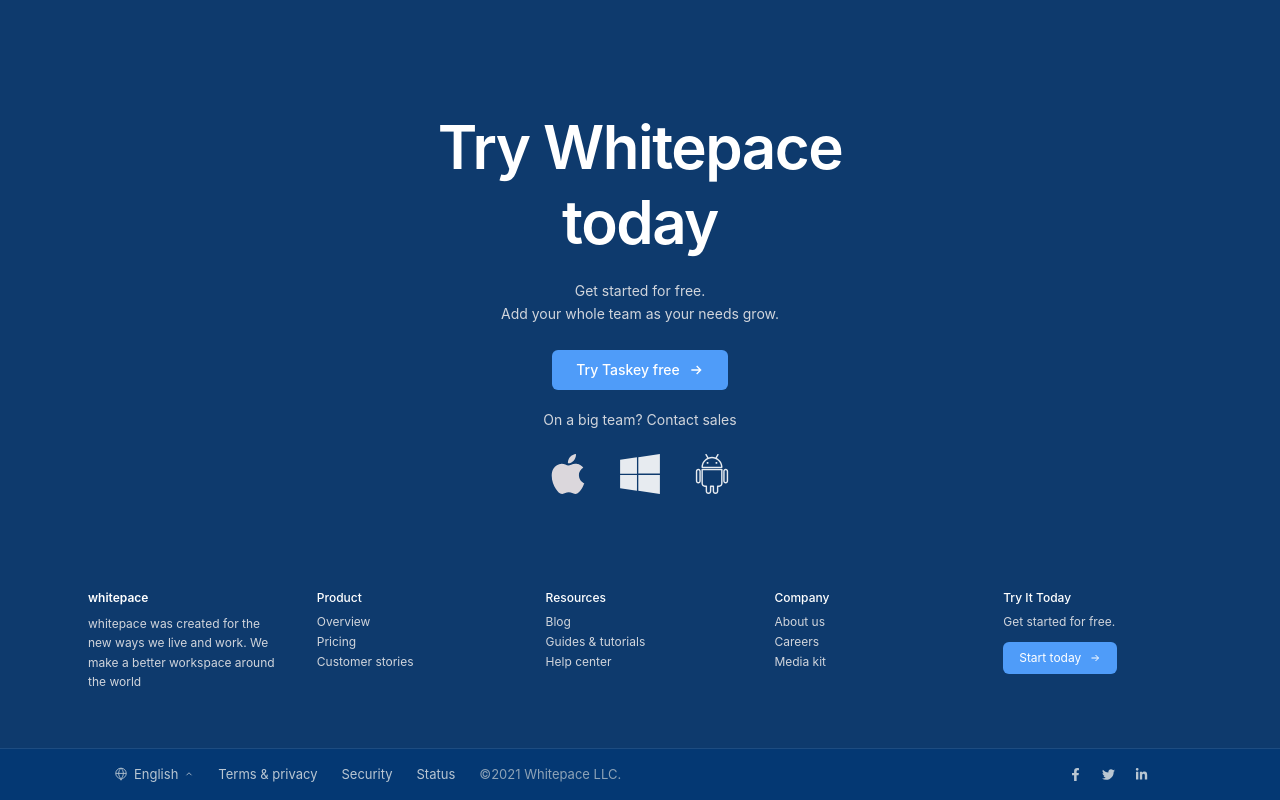
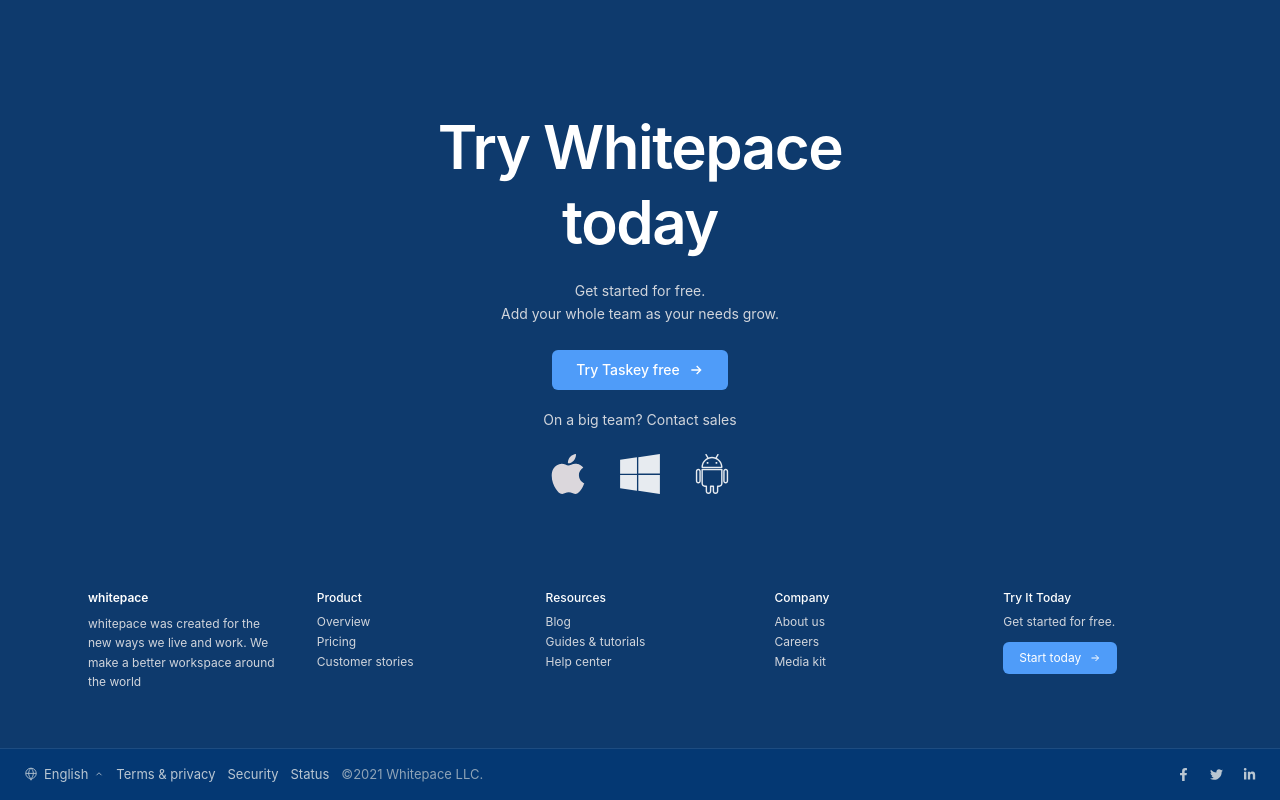
Before and after one commit to rajannautiyal41-web/Warehouse-Management-System, a React (Vite) app: page / in a window 1280 px wide. Shown: the part 7045-7845 px from the top of the page. Built offline with nearby package versions, Linux system fonts and the light colour scheme.

Commit message:
add responsiveness

```diff
--- a/src/components/layouts/Footer.jsx
+++ b/src/components/layouts/Footer.jsx
@@ -5,19 +5,26 @@
   const [open, setOpen] = useState(false);
 
   return (
-    <div className="bg-[#043873] border-t border-white/10">
+    <div className="bg-[#043873] border-t border-white/10 text-white">
 
       {/* MAIN CONTAINER */}
-      <div className="max-w-[1100px] mx-auto px-6 py-4 flex items-center gap-12">
+      <div className="
+        max-w-[1400px] mx-auto px-6 py-4
+        flex flex-wrap items-center justify-between gap-4
+      ">
 
         {/* LEFT SIDE */}
-        <div className="flex items-center gap-6 text-[13px] text-[#B9C6D2]">
+        <div className="
+          flex flex-wrap items-center gap-3
+          text-[11px] sm:text-[12px] md:text-[13px]
+          text-[#B9C6D2]
+        ">
 
           {/* LANGUAGE */}
           <div className="relative">
             <button
               onClick={() => setOpen(!open)}
-              className="flex items-center gap-1.5 hover:text-white"
+              className="flex items-center gap-1.5 hover:text-white whitespace-nowrap"
             >
               {/* Globe Icon */}
               <svg
@@ -46,7 +53,7 @@
               </svg>
             </button>
 
-            {/* DROPDOWN (UPWARD SMALL) */}
+            {/* DROPDOWN */}
             {open && (
               <div className="absolute bottom-7 left-0 bg-white text-black rounded shadow text-[12px] w-20">
                 <div className="px-3 py-1 hover:bg-gray-100 cursor-pointer">
@@ -59,23 +66,27 @@
             )}
           </div>
 
-          <span className="hover:text-white cursor-pointer">
+          <span className="hover:text-white cursor-pointer whitespace-nowrap">
             Terms & privacy
           </span>
-          <span className="hover:text-white cursor-pointer">
+          <span className="hover:text-white cursor-pointer whitespace-nowrap">
             Security
           </span>
-          <span className="hover:text-white cursor-pointer">
+          <span className="hover:text-white cursor-pointer whitespace-nowrap">
             Status
           </span>
 
-          <span className="text-[#8EA3B7]">
+          <span className="text-[#8EA3B7] whitespace-nowrap">
             ©2021 Whitepace LLC.
           </span>
         </div>
 
-        {/* RIGHT SIDE (CLOSE, NOT EXTREME RIGHT) */}
-        <div className="flex items-center gap-5 text-[#B9C6D2] ml-100">
+        {/* RIGHT SIDE (ICONS) */}
+        <div className="
+          flex items-center gap-5 text-[#B9C6D2]
+          w-full sm:w-auto
+          justify-start sm:justify-end
+        ">
           <FaFacebookF className="text-[13px] hover:text-white cursor-pointer" />
           <FaTwitter className="text-[13px] hover:text-white cursor-pointer" />
           <FaLinkedinIn className="text-[13px] hover:text-white cursor-pointer" />
```
